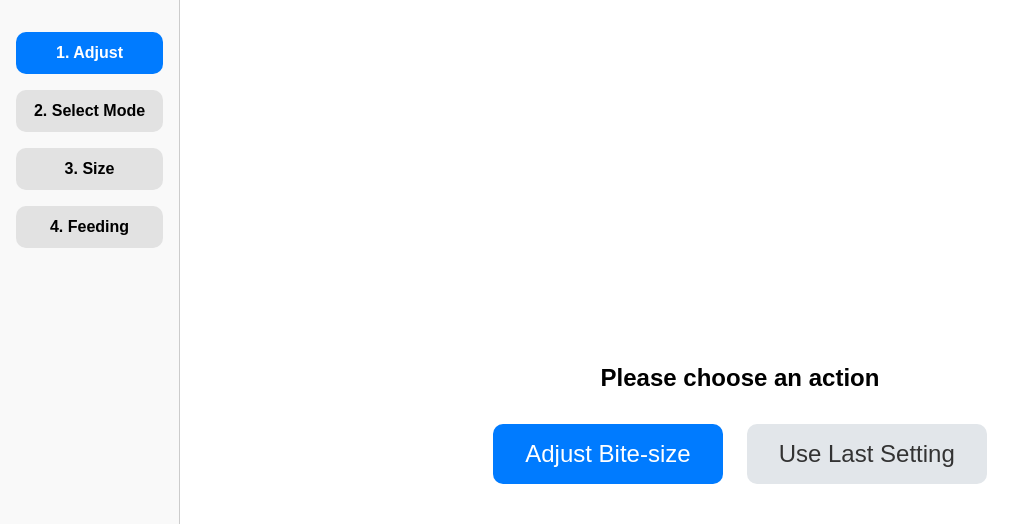
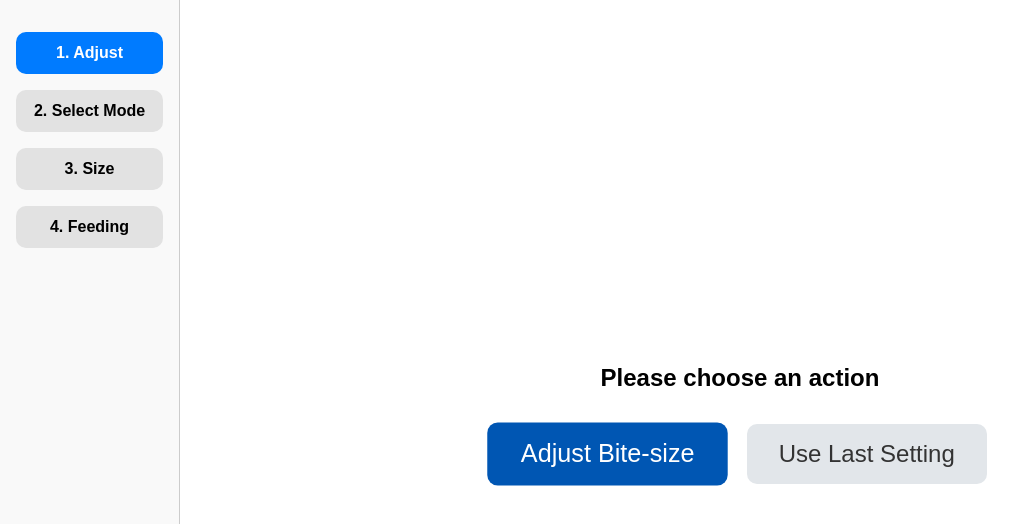
Before and after one commit to lin881105/AFSII, a Vue app: page / in a window 1280 px wide. In both pictures the pointer is over the button "Adjust Bite-size". Shown: the top 524 px of the page, without its empty margins (0-1034 px from the left). Built offline with nearby package versions, Linux system fonts and the light colour scheme; the HTML template or start-up script is replaced by a standard one.

Commit message:
button hover

```diff
--- a/src/App.vue
+++ b/src/App.vue
@@ -283,4 +283,23 @@ button.secondary {
 .finish-btn:hover {
   background-color: #c0392b;
 }
+
+button.primary:hover {
+  background-color: #0056b3;
+  transform: scale(1.05);
+  transition: all 0.2s ease;
+}
+
+button.secondary:hover {
+  background-color: #d6d8db;
+  transform: scale(1.05);
+  transition: all 0.2s ease;
+}
+
+button.finish-btn:hover {
+  background-color: #c0392b;
+  transform: scale(1.05);
+  transition: all 0.2s ease;
+}
+
 </style>
```
